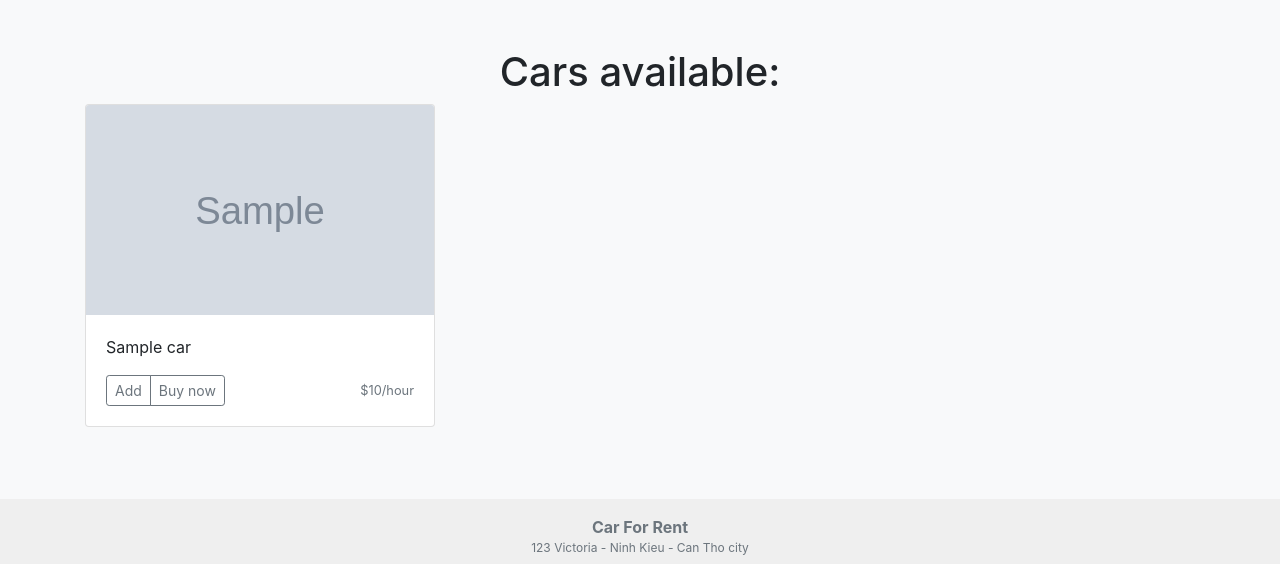
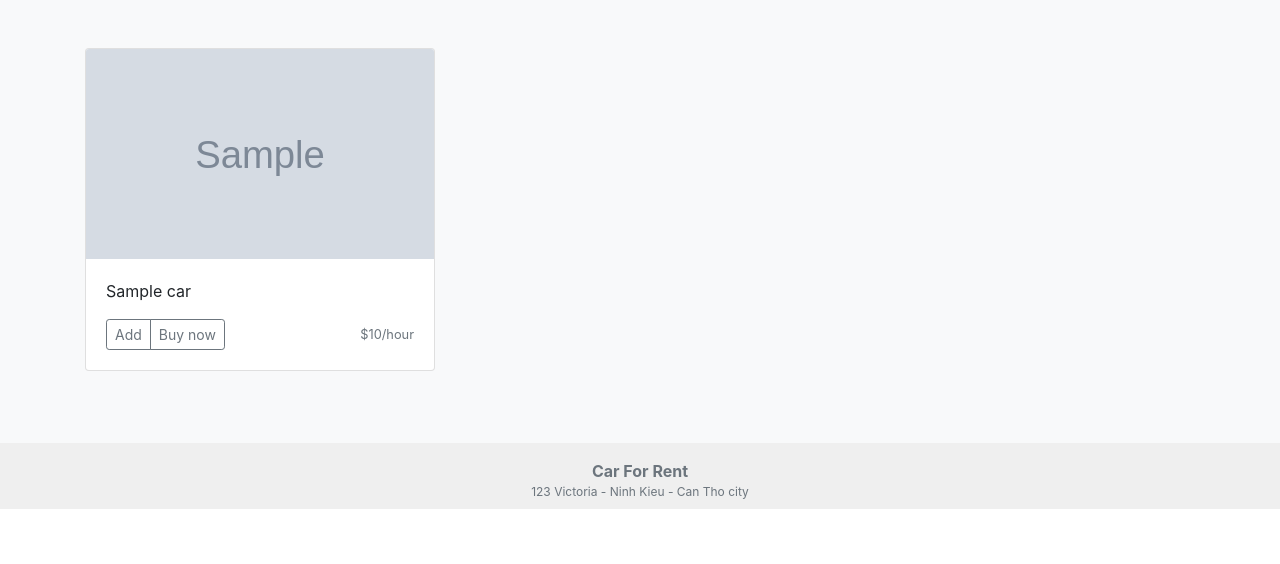
Before and after one commit to ntsanqnfq/carForRent, a PHP site: page / in a window 1280 px wide. Shown: the part 80-644 px from the top of the page. Run offline with PHP 8.4, Linux system fonts and the light colour scheme; tables that the repository leaves empty or names only in its code hold one stand-in row (values such as "Sample post"); grey boxes marked "Sample" are stand-in pictures; data that the repository does not hold is empty.

Commit message:
fix: css

```diff
--- a/src/View/home.php
+++ b/src/View/home.php
@@ -38,7 +38,7 @@
             <div class="container">
                 <?php if (!empty($data['count'] === 0)) {
                     echo "<h1 align='center'>There is no car now. Get out my store please!</h1>";
-                } else echo "<h1 align='center'>Cars available:</h1>"; ?>
+                } else echo ""; ?>
                 <div class="row">
                     <?php if (!empty($data)) {
                         foreach ($data['list'] as $key => $car) { ?>
```
